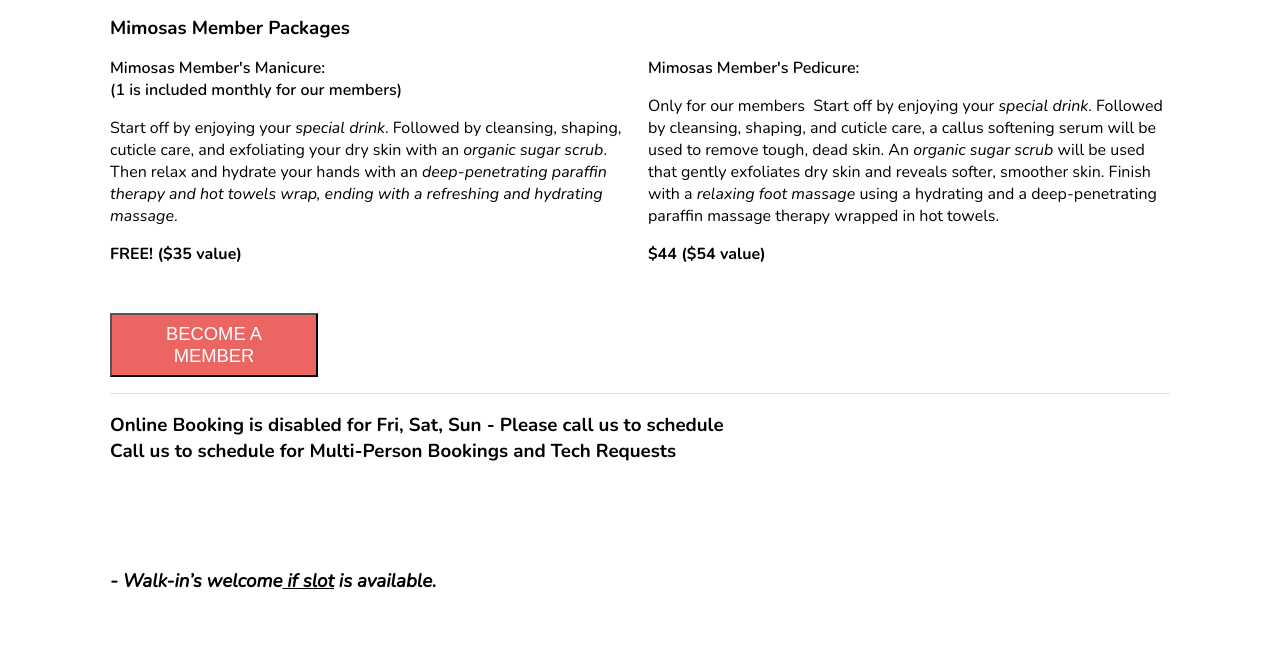
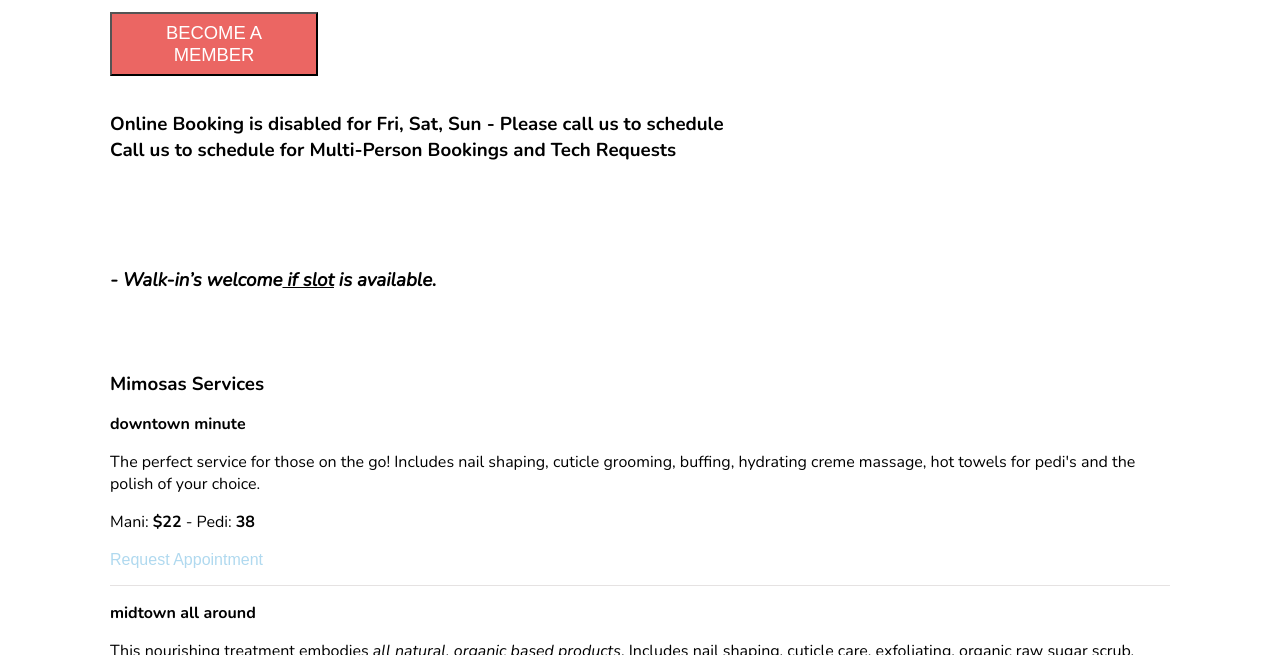
Before and after one commit to mimosasnailbar/mimosas, a Jekyll site: the page built from services.html, in a window 1280 px wide and 900 px high, scrolled down 419 px, cut to the strip 245-900 px from the top of the window. Built offline with Jekyll 4.4.1, drawn with Linux system fonts in a browser that asks for light colours; nearby versions of some CDN libraries.

Commit message:
Updated 1 file via CloudCannon.

```diff
--- a/services.html
+++ b/services.html
@@ -10,32 +10,7 @@
 			<a class="editable" target="_blank" href="https://www.vagaro.com/mimosasnailbar/book-now"><span>BOOK APPOINTMENT</span></a>
 		</div>
 	</div>
-	<h3 class="services__heading editable">
-		Mimosas Member Packages
-	</h3>
-	<div class="member__services service">
-		<div>
-			<p class="editable service__member--title">
-				Mimosas Member's Manicure:<br />(1 is included monthly for our members)
-			</p>
-			<p class="service__info editable">
-				Start off by enjoying your <em>special drink</em>. Followed by cleansing, shaping, cuticle care, and exfoliating your dry skin with an <em>organic sugar scrub</em>. Then relax and hydrate your hands with an <em>deep-penetrating paraffin therapy and hot towels wrap, ending with a refreshing and hydrating massage</em>.<em></em>
-			</p>
-			<p class="editable">
-				<strong>FREE! ($35 value)</strong>
-			</p>
-		</div>
-		<div>
-			<p class="editable service__member--title">
-				Mimosas Member's Pedicure:
-			</p>
-			<p class="service__info editable">
-				<u></u>Only for our members&nbsp; Start off by enjoying your <em>special drink</em>. Followed by cleansing, shaping, and cuticle care, a callus softening serum will be used to remove tough, dead skin. An <em>organic sugar scrub</em> will be used that gently exfoliates dry skin and reveals softer, smoother skin. Finish with a <em>relaxing foot massage</em> using a hydrating and a deep-penetrating paraffin massage therapy wrapped in hot towels.
-			</p>
-			<p class="editable">
-				<strong>$44 ($54 value)</strong>
-			</p>
-		</div>
+
 		<div class="member__button--container">
 			<a class="editable" href="https://www.vagaro.com/mimosasnailbar/memberships"><button class="member_button">
 				BECOME A MEMBER
```
